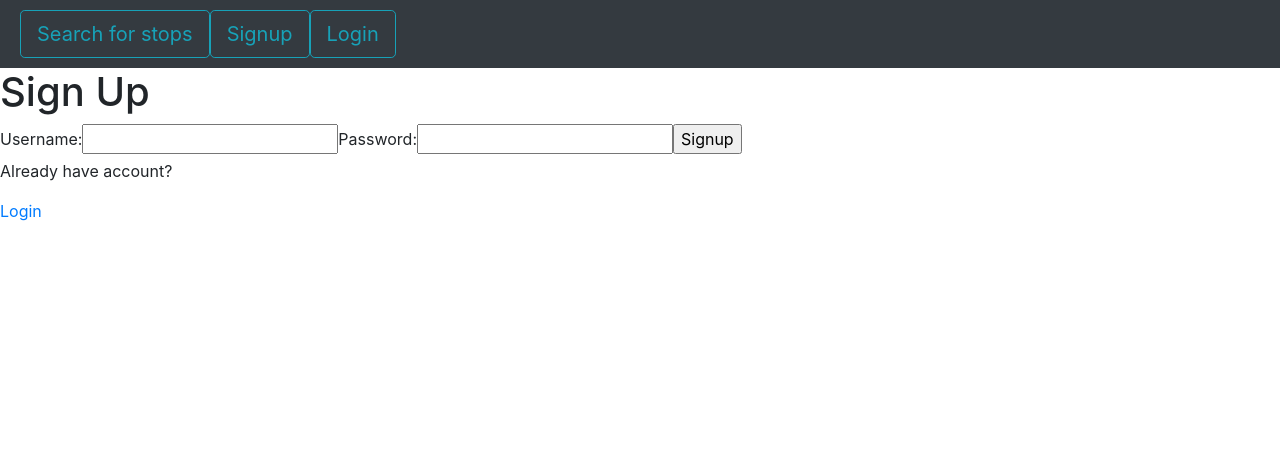
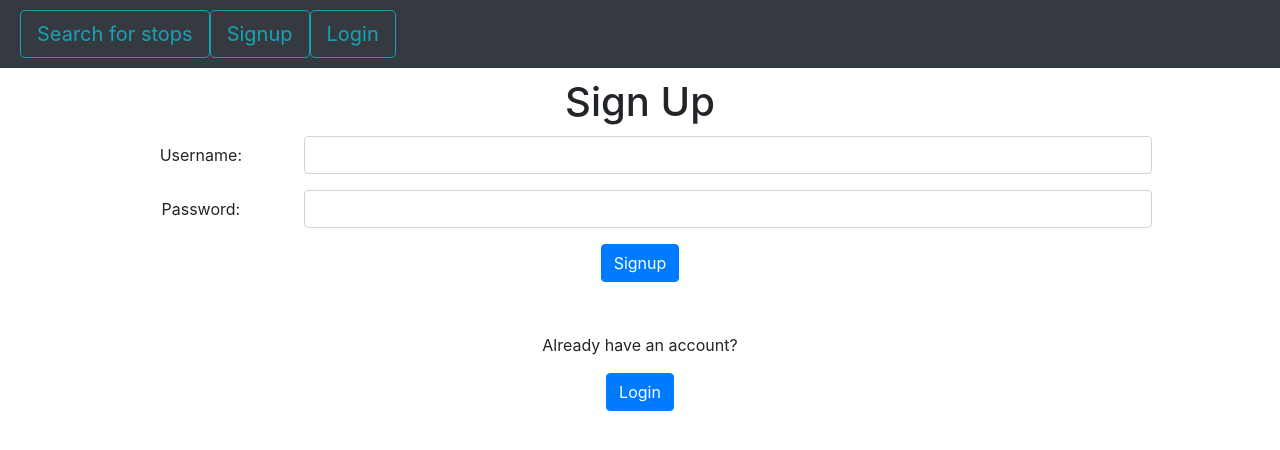
Before and after one commit to fetaplop/m3-project-client, a React (Create React App) app: page /signup in a window 1280 px wide. Shown: the top 450 px of the page. Built offline with nearby package versions, Linux system fonts and the light colour scheme; no server answers.

Commit message:
styling on login and signup

```diff
--- a/src/App.css
+++ b/src/App.css
@@ -38,3 +38,17 @@ button.navbar-button {
   color: white;
   text-decoration: none;
 }
+
+.userForm {
+  width: 80%;
+  margin: auto;
+  text-align: center;
+}
+
+.userForm h1 {
+  margin: 10px 0px;
+}
+
+#link-login {
+  margin-top: 5%;
+}
--- a/src/components/Search.js
+++ b/src/components/Search.js
@@ -3,6 +3,7 @@ import React, { Component } from 'react';
 import {Link} from "react-router-dom"
 import InputGroup from 'react-bootstrap/InputGroup';
 import FormControl from 'react-bootstrap/FormControl';
+
 import Card from 'react-bootstrap/Card';
 
 import stopService from "../lib/stop-service"
--- a/src/pages/Login.js
+++ b/src/pages/Login.js
@@ -1,5 +1,11 @@
 import React, { Component } from "react";
 import { withAuth } from './../lib/Auth';
+import FormControl from 'react-bootstrap/FormControl';
+import Form from 'react-bootstrap/Form';
+import Col from 'react-bootstrap/Col';
+import Row from 'react-bootstrap/Row';
+import Button from 'react-bootstrap/Button';
+import '../App.css';
 
 class Login extends Component {
   state = { username: "", password: "" };
@@ -38,12 +44,13 @@ class Login extends Component {
 
 
 
-        <div>
+        <div class="userForm">
           <h1>Login</h1>
 
           {/* {this.props.errorMessage? <h1> {this.props.errorMessage} </h1> : null } */}
 
-          <form onSubmit={this.handleFormSubmit}>
+          {/* this IS GUARANTEED TO WORK IF BOOTSTRAP FAILS: */}
+          {/* <form onSubmit={this.handleFormSubmit}>
 
             <label>Username:</label>
             <input type="text" name="username" value={username} onChange={this.handleChange} />
@@ -52,7 +59,30 @@ class Login extends Component {
             <input type="password" name="password" value={password} onChange={this.handleChange} />
 
             <input type="submit" value="Login" />
-          </form>
+          </form> */}
+
+          <Form onSubmit={this.handleFormSubmit}>
+          <Form.Group as={Row} controlId="formHorizontalEmail">
+            <Form.Label column sm={2}>
+              Username:
+            </Form.Label>
+            <Col sm={10}>
+              <Form.Control type="text" name="username" value={username} onChange={this.handleChange}/>
+            </Col>
+          </Form.Group>
+
+          <Form.Group as={Row} controlId="formHorizontalPassword">
+            <Form.Label column sm={2} style={{textAlign: "center"}} >
+              Password:
+            </Form.Label>
+            <Col sm={10}>
+              <Form.Control type="password" name="password" value={password} onChange={this.handleChange}/>
+            </Col>
+          </Form.Group>
+          <Button type="submit" value="Login">   Login     </Button>
+
+          </Form>
+
         </div>
       );
   }
--- a/src/pages/Signup.js
+++ b/src/pages/Signup.js
@@ -1,6 +1,11 @@
-import React, { Component } from "react";
+import React, { Component } from "react"; // why do we sometimes deconstruct?
 import { Link } from "react-router-dom";
 import { withAuth } from './../lib/Auth';
+import Form from 'react-bootstrap/Form';
+import Col from 'react-bootstrap/Col';
+import Row from 'react-bootstrap/Row';
+import Button from 'react-bootstrap/Button';
+import '../App.css';
 
 class Signup extends Component {
   state = { username: "", password: "" };
@@ -22,12 +27,14 @@ class Signup extends Component {
   render() {
     const { username, password } = this.state;
     return (
-      <div>
+      <div class="userForm">
         <h1>Sign Up</h1>
 
         {/* {this.props.errorMessage? <h1> {this.props.errorMessage} </h1> : null } */}
 
-        <form onSubmit={this.handleFormSubmit}>
+
+        {/* GUARANTEED TO WORK IF BOOTSRAP FAILS! */}
+        {/* <form onSubmit={this.handleFormSubmit}>
 
           <label>Username:</label>
           <input type="text" name="username" value={username} onChange={this.handleChange} />
@@ -36,10 +43,34 @@ class Signup extends Component {
           <input type="password" name="password" value={password} onChange={this.handleChange} />
 
           <input type="submit" value="Signup" />
-        </form>
+        </form> */}
 
-        <p>Already have account?</p>
-        <Link to={"/login"}> Login</Link>
+        <Form onSubmit={this.handleFormSubmit}>
+          <Form.Group as={Row} controlId="formHorizontalEmail">
+            <Form.Label column sm={2}>
+              Username:
+            </Form.Label>
+            <Col sm={10}>
+              <Form.Control type="text" name="username" value={username} onChange={this.handleChange}/>
+            </Col>
+          </Form.Group>
+
+          <Form.Group as={Row} controlId="formHorizontalPassword">
+            <Form.Label column sm={2} style={{textAlign: "center"}} >
+              Password:
+            </Form.Label>
+            <Col sm={10}>
+              <Form.Control type="password" name="password" value={password} onChange={this.handleChange}/>
+            </Col>
+          </Form.Group>
+          <Button type="submit" value="Signup">   Signup    </Button>
+
+          </Form>
+        <div id="link-login">
+        <p>Already have an account?</p>
+        <Link to={"/login"}> <Button> Login </Button> </Link>
+        </div>
+
       </div>
     );
   }
```
